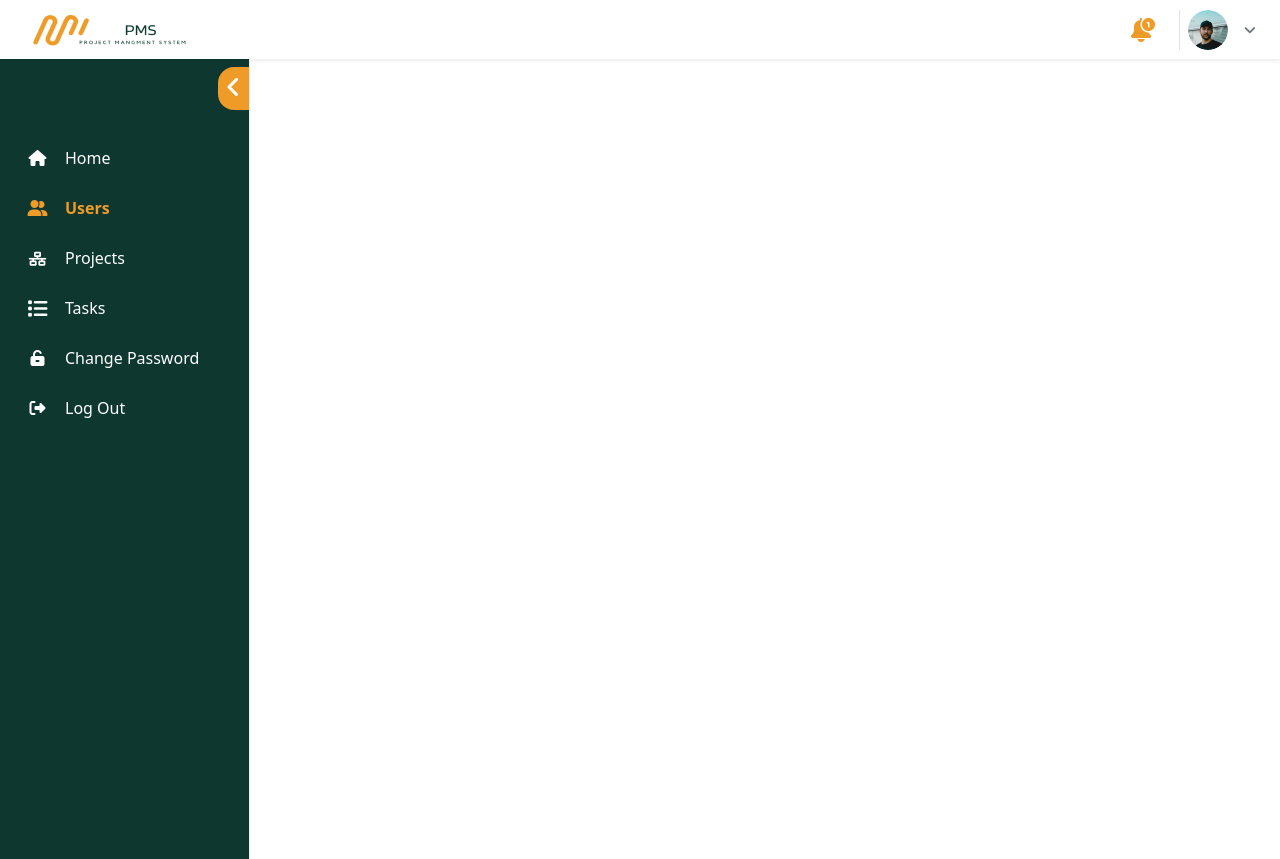
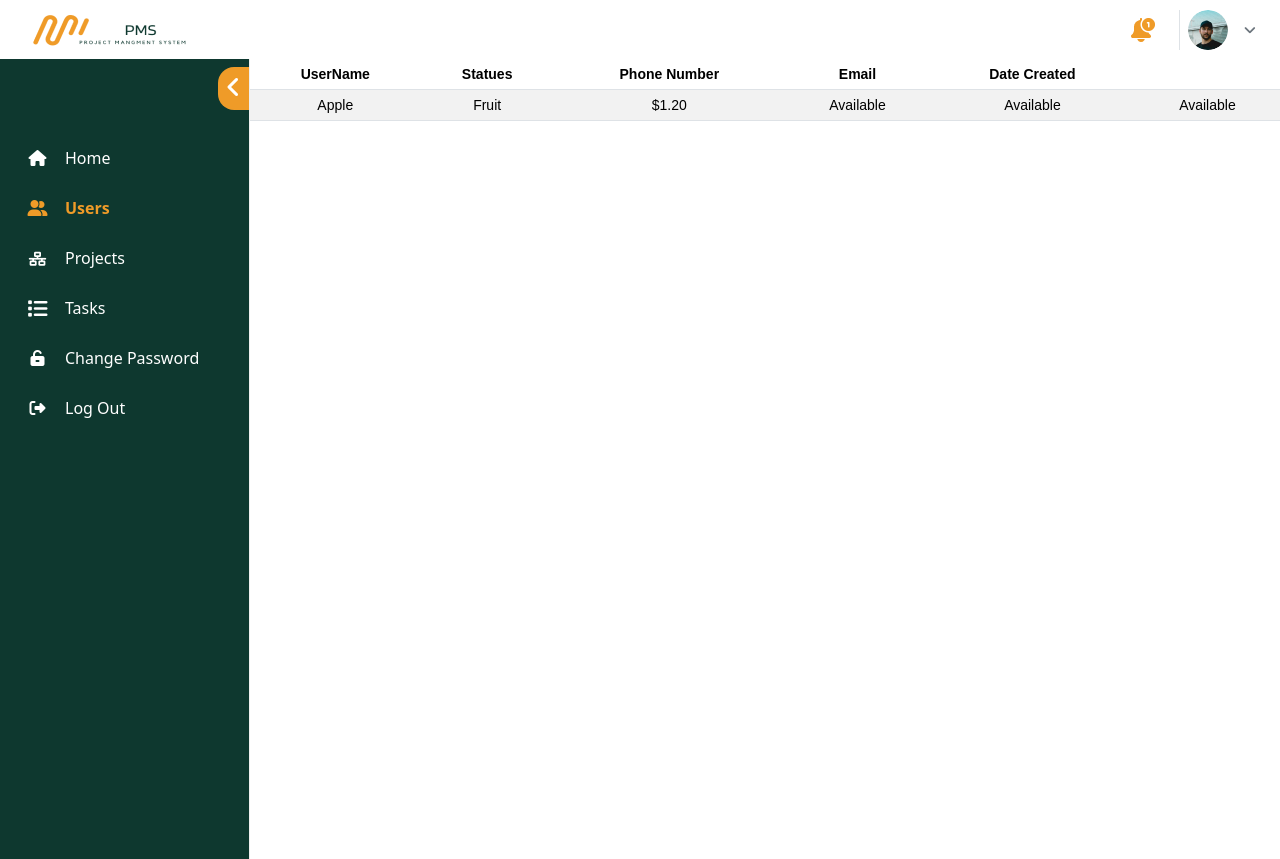
Before and after one commit to shima2468/PMS-Project, a React (Vite) app: page /dashboard/users in a window 1280 px wide. Built offline with nearby package versions, Linux system fonts and the light colour scheme; sample sign-in values are in the browser's storage.

Commit message:
Adding featchUser function

```diff
--- /dev/null
+++ b/src/Modules/Users/Components/UsersList.css
@@ -0,0 +1,17 @@
+.custom-table {
+  font-family: 'Montserrat', sans-serif;
+  font-weight: 400;
+  font-size: 14px;
+  line-height: 1;
+  letter-spacing: 0;
+}
+
+.custom-table thead {
+  background-color: #315951E5 !important;
+  color: white !important;
+}
+
+.custom-table th,
+.custom-table td {
+  vertical-align: middle;
+}
--- a/src/Modules/Users/Components/UsersList/UsersList.tsx
+++ b/src/Modules/Users/Components/UsersList/UsersList.tsx
@@ -1,11 +1,82 @@
-import React from 'react';
+import React, { useState } from 'react';
+import '../UsersList.css';
+import { useNavigate } from 'react-router-dom';
+import toast from 'react-hot-toast';
+import axios from 'axios';
+import { USERLIST } from '../../../../Services/url';
 
-const UsersList = () => {
-    return (
-        <div>
+const UsersList:React.FC = ()=> {
 
-        </div>
-    );
+interface UserData {
+  userName?: string;
+  email?: string;
+  country?: string;
+  groups?: number[];
+  pageSize: number;
+  pageNumber: number;
 }
 
+
+const [user , setUser] = useState([]);
+const navigate = useNavigate();
+const [loading, setLoading] = useState<boolean>(false);
+
+
+const featchUser = async (params :UserData) =>
+{
+    setLoading(true);
+    try {
+        const response = await axios.get(USERLIST.GETALLUSERS , {params});
+        console.log(response.data);
+        setUser(response.data);
+
+    }
+
+    catch(error:any)
+    {
+
+     toast.error(
+        error.response?.data?.message || "User failed. Please try again."
+     )
+    }
+    finally
+    {
+        setLoading(false);
+    }
+}
+
+    return (
+
+        <>
+
+
+
+<table className="table table-striped text-center custom-table">
+  <thead>
+    <tr>
+      <th>UserName</th>
+      <th>Statues</th>
+      <th>Phone Number</th>
+      <th>Email</th>
+      <th>Date Created</th>
+      <th></th>
+    </tr>
+  </thead>
+  <tbody>
+    <tr>
+      <td>Apple</td>
+      <td>Fruit</td>
+      <td>$1.20</td>
+      <td>Available</td>
+      <td>Available</td>
+      <td>Available</td>
+    </tr>
+
+  </tbody>
+</table>
+
+        </>
+    );
+};
+
 export default UsersList;
```
